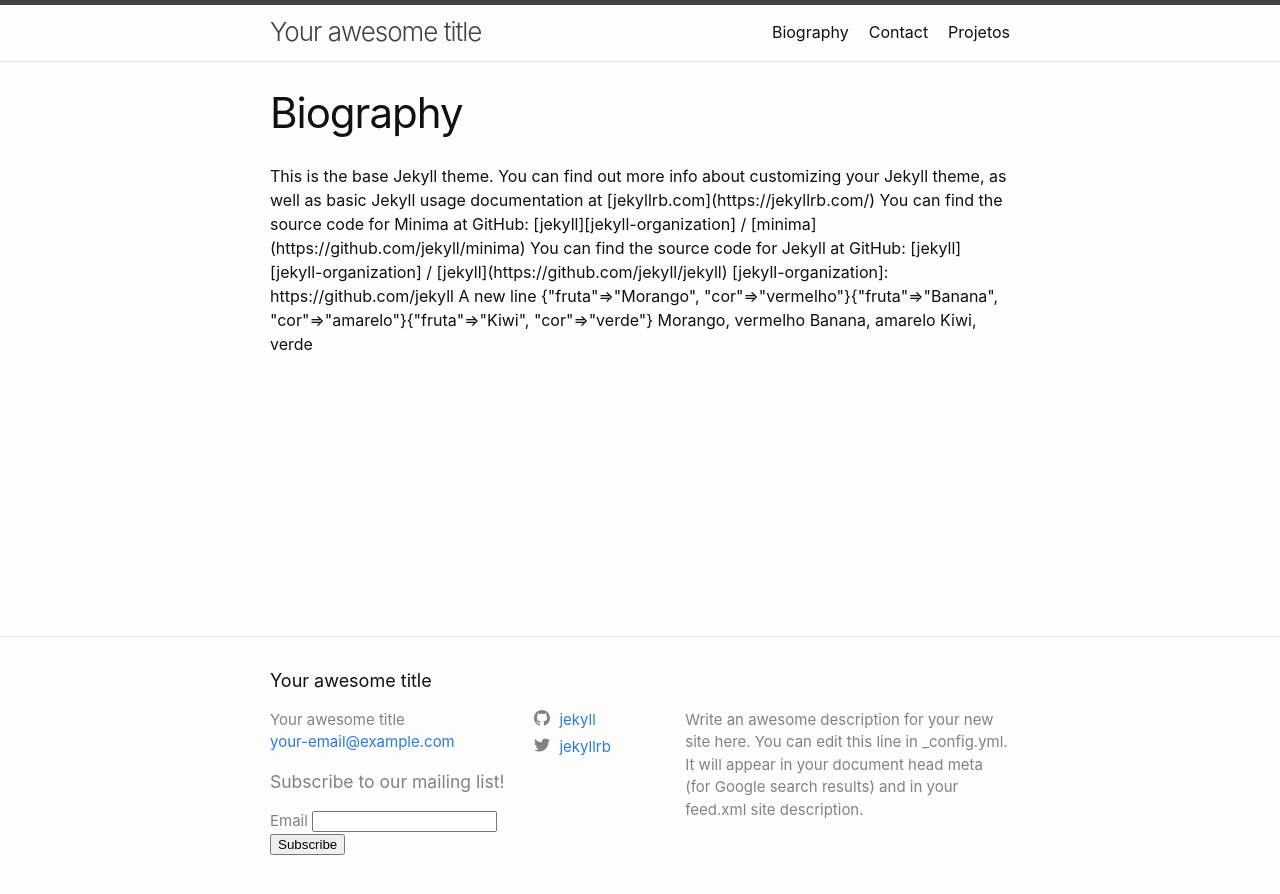
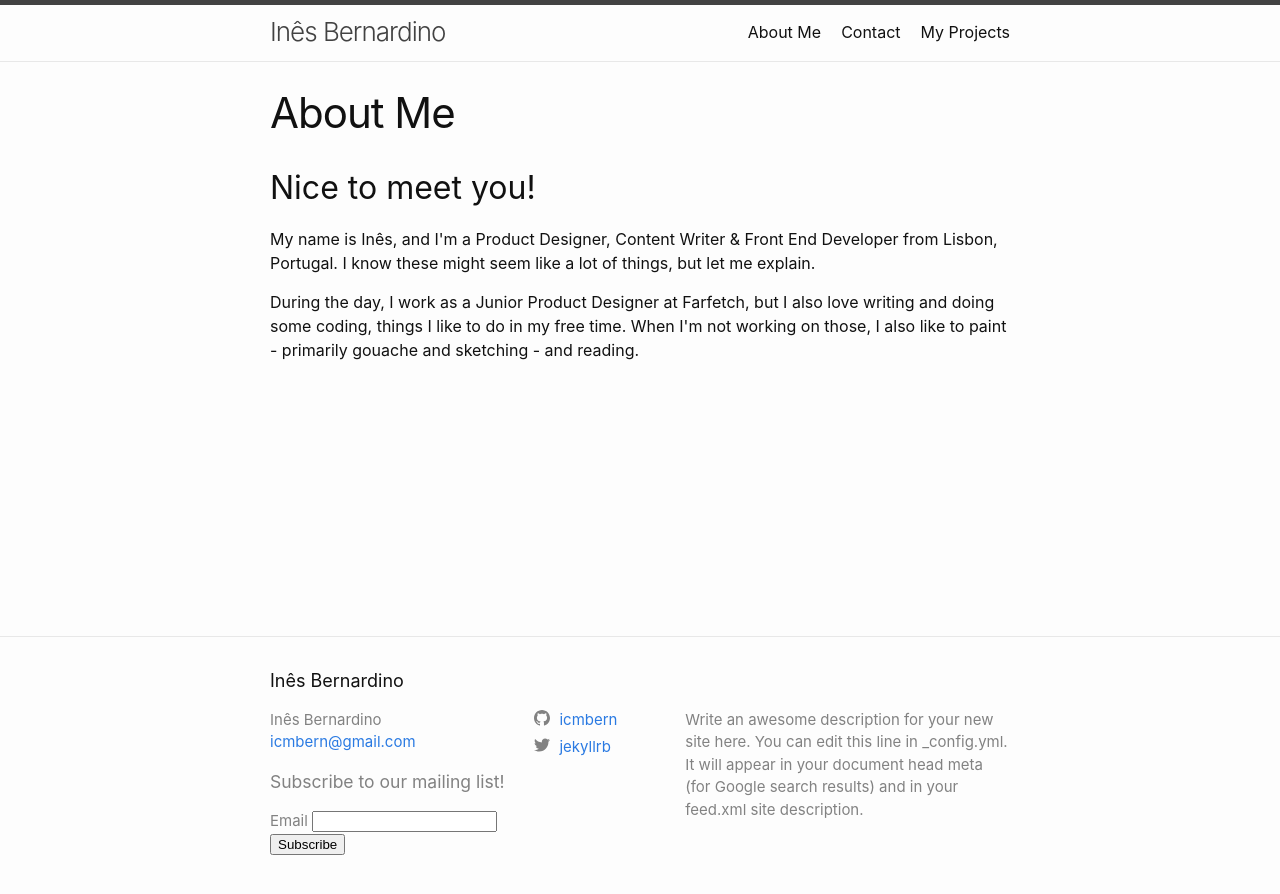
Before and after one commit to inesber/jekyllportfolio, a Jekyll site: the page built from biography.html, in a window 1280 px wide. Shown: the top 894 px of the page. Built offline with Jekyll 4.4.1, drawn with Linux system fonts in a browser that asks for light colours.

Commit message:
Changed titles and added about me content

```diff
--- a/_config.yml
+++ b/_config.yml
@@ -18,8 +18,8 @@
 # You can create any custom variable you would like, and they will be accessible
 # in the templates via {{ site.myvariable }}.
 
-title: Your awesome title
-email: your-email@example.com
+title: Inês Bernardino
+email: icmbern@gmail.com
 description: >- # this means to ignore newlines until "baseurl:"
   Write an awesome description for your new site here. You can edit this
   line in _config.yml. It will appear in your document head meta (for
@@ -27,7 +27,7 @@ description: >- # this means to ignore newlines until "baseurl:"
 baseurl: "/jekyllportfolio" # the subpath of your site, e.g. /blog
 url: "" # the base hostname & protocol for your site, e.g. http://example.com
 twitter_username: jekyllrb
-github_username: jekyll
+github_username: icmbern
 
 # Build settings
 theme: minima
--- a/biography.html
+++ b/biography.html
@@ -1,25 +1,21 @@
 ---
 layout: page
-title: Biography
-permalink: /information:output_ext
+title: About Me
+permalink: /aboutme:output_ext
 ---
 
-This is the base Jekyll theme. You can find out more info about customizing your Jekyll theme, as well as basic Jekyll usage documentation at [jekyllrb.com](https://jekyllrb.com/)
+<div class="about-text about-content">
+    <h2>Nice to meet you!</h2>
+    <p>
+        My name is Inês, and I'm a Product Designer, Content Writer &amp; Front End Developer from Lisbon,
+        Portugal. I know these might seem like a lot of
+        things, but let me explain.
+    </p>
+    <p>
+        During the day, I work as a Junior Product Designer at Farfetch, but I also
+        love writing and doing some coding, things I
+        like to do in my free time.
 
-You can find the source code for Minima at GitHub:
-[jekyll][jekyll-organization] /
-[minima](https://github.com/jekyll/minima)
-
-You can find the source code for Jekyll at GitHub:
-[jekyll][jekyll-organization] /
-[jekyll](https://github.com/jekyll/jekyll)
-
-[jekyll-organization]: https://github.com/jekyll
-
-A new line
-
-{{ site.data.frutas }}
-
-{% for frutinha in site.data.frutas %}
-{{ frutinha.fruta }}, {{ frutinha.cor }}
-{% endfor %}
+        When I'm not working on those, I also like to paint - primarily gouache and sketching - and reading.
+    </p>
+</div>
--- a/portfolio.html
+++ b/portfolio.html
@@ -1,9 +1,9 @@
 ---
 layout: page
-title: Projetos
+title: My Projects
 ---
 
-<h1>This is the project description.</h1>
+<h1>Here are some of the projects I worked on so far.</h1>
 
 {% for projetos in site.projetos %}
 
```
